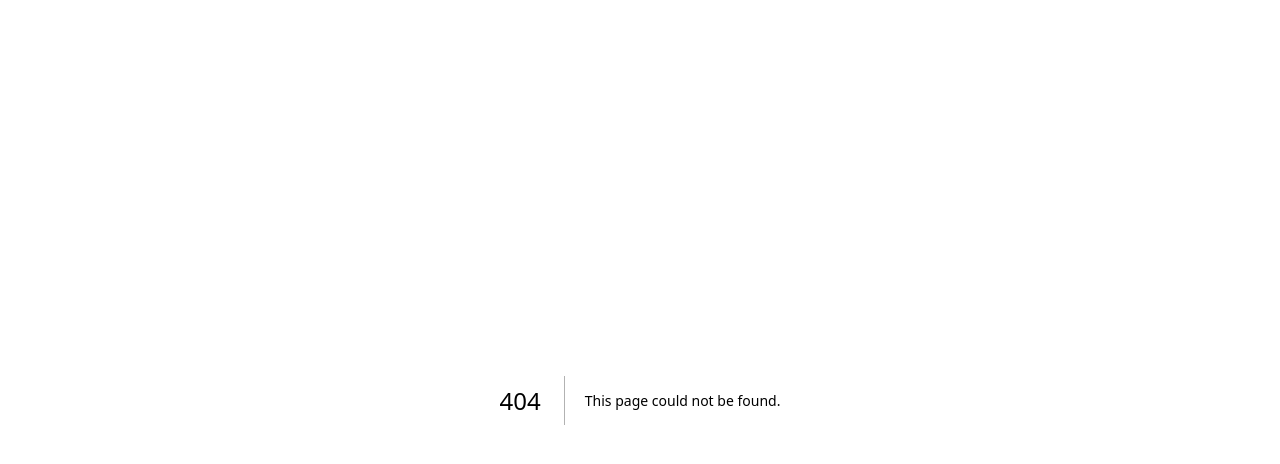
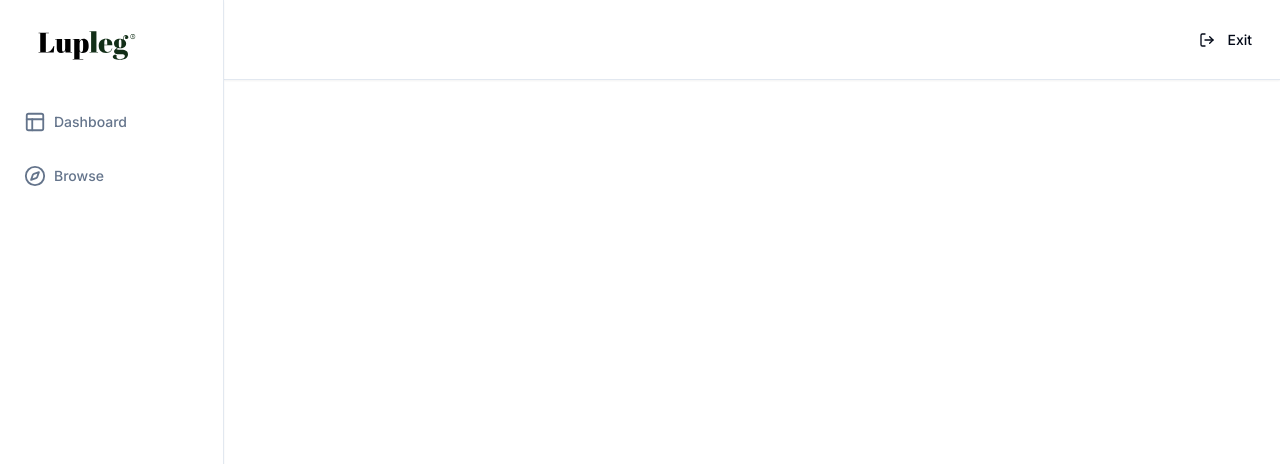
Before and after one commit to Lupleg/Labs, a Next.js app: page /teacher/courses in a window 1280 px wide. Before the commit this address had no page. Shown: the top 464 px of the page. Built offline with nearby package versions, Linux system fonts and the light colour scheme.

Commit message:
feat: Add CoursePage component to teacher courses route

```diff
--- /dev/null
+++ b/app/(dashboard)/(routes)/teacher/courses/page.tsx
@@ -0,0 +1,9 @@
+const CoursePage = () => {
+    return (
+        <div>
+            <h1>Course Page</h1>
+        </div>
+     );
+}
+
+export default CoursePage;
```
